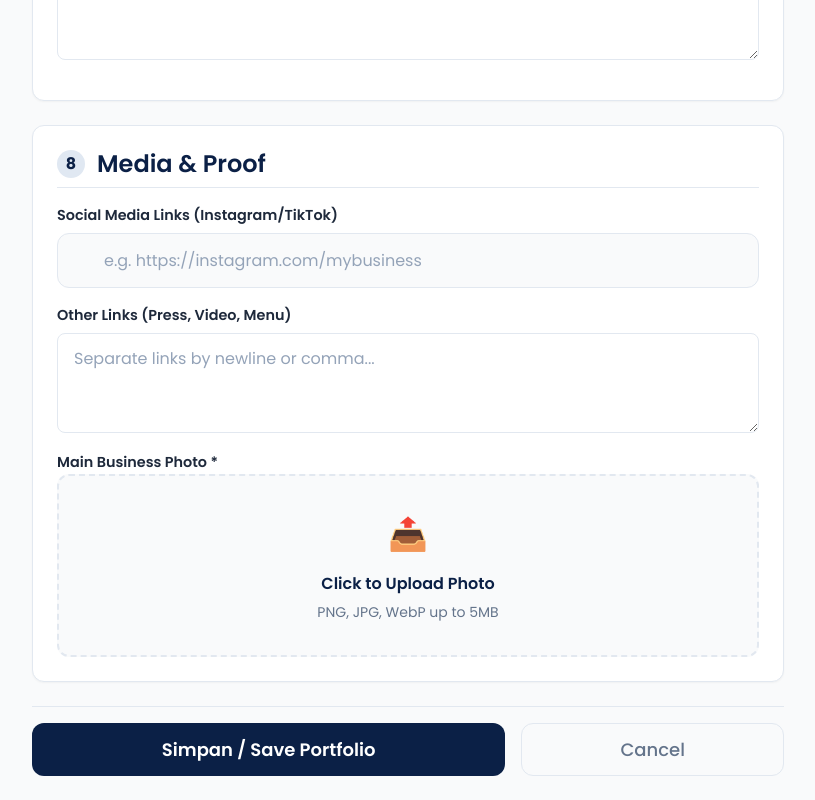
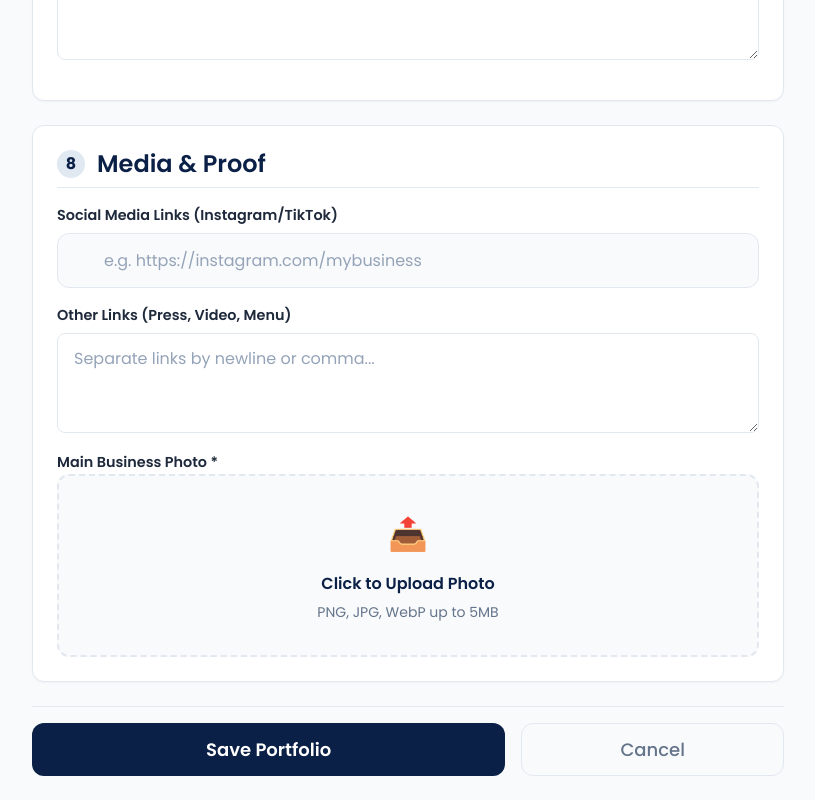
Before and after one commit to mondayrx8/dummytest2, a React (Vite) app in the folder client/: page /create in a window 1280 px wide. Shown: the part 3119-3919 px from the top of the page, without its empty margins (232-1047 px from the left). Built offline with nearby package versions, Linux system fonts and the light colour scheme; no server answers; sample sign-in values are in the browser's storage.

Commit message:
Fix UI/UX

```diff
--- a/client/src/components/PortfolioDetails.jsx
+++ b/client/src/components/PortfolioDetails.jsx
@@ -107,7 +107,7 @@ const PortfolioDetails = () => {
 
                     {/* Intro / Executive Summary */}
                     <section className="detail-section intro-section">
-                        <h2>Executive Summary</h2>
+                        <h2>Overview</h2>
                         <p className="summary-text">{description}</p>
                     </section>
 
--- a/client/src/components/PortfolioForm.jsx
+++ b/client/src/components/PortfolioForm.jsx
@@ -609,7 +609,7 @@ const PortfolioForm = ({ onSave, currentPortfolio, setCurrentPortfolio }) => {
               {loading ? (
                 <span className="spinner"></span>
               ) : (
-                currentPortfolio ? "Update Business Pitch" : "Simpan / Save Portfolio"
+                currentPortfolio ? "Update Business Pitch" : "Save Portfolio"
               )}
             </button>
             <button type="button" onClick={handleCancel} className="btn-cancel">
--- a/client/src/components/PortfolioList.jsx
+++ b/client/src/components/PortfolioList.jsx
@@ -55,7 +55,7 @@ const PortfolioList = ({ portfolios, onDelete, setCurrentPortfolio, currentUser
                         <p style={{ color: 'var(--text-muted)', margin: '0.5rem 0 0 0' }}>Manage your university ventures.</p>
                     </div>
                     <button className="enterprise-btn-create" onClick={() => { setCurrentPortfolio(null); navigate('/create'); }}>
-                        + New Pitch
+                        + New Portfolio
                     </button>
                 </header>
 
@@ -74,7 +74,7 @@ const PortfolioList = ({ portfolios, onDelete, setCurrentPortfolio, currentUser
                 {/* Portfolio Grid */}
                 {portfolios.length === 0 ? (
                     <div className="enterprise-empty-state">
-                        <h3 style={{color: 'var(--text-color)', marginBottom: '0.5rem'}}>No Portfolios Found</h3>
+                        <h3 style={{ color: 'var(--text-color)', marginBottom: '0.5rem' }}>No Portfolios Found</h3>
                         <p>You haven't created any pitches yet. Start building your business portfolio today.</p>
                     </div>
                 ) : (
```
